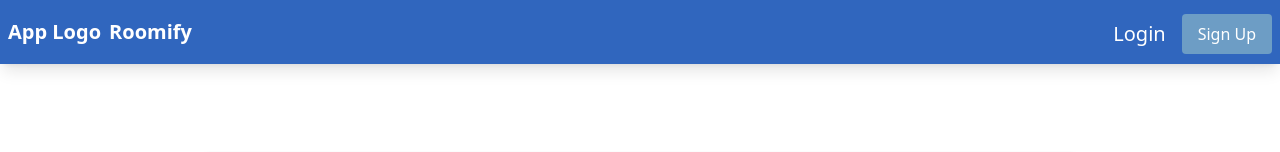
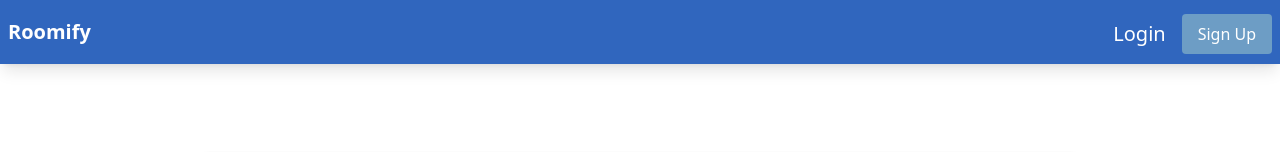
Before and after one commit to MetaU-Roommate-Match-Capstone-Project/roommate-match, a React (Vite) app in the folder client/: page / in a window 1280 px wide. Shown: the top 152 px of the page. Built offline with nearby package versions, Linux system fonts and the light colour scheme.

Commit message:
fix: removed app logo

```diff
--- a/client/src/components/NavBar/NavBar.jsx
+++ b/client/src/components/NavBar/NavBar.jsx
@@ -10,9 +10,6 @@ const NavBar = () => {
     <nav className="nav-container">
       <ul className="nav-list">
         <li className="nav-left">
-          <button className="btn-nav font-bold" onClick={() => navigate("/")}>
-            App Logo
-          </button>
           <button className="btn-nav font-bold" onClick={() => navigate("/")}>
             Roomify
           </button>
```
